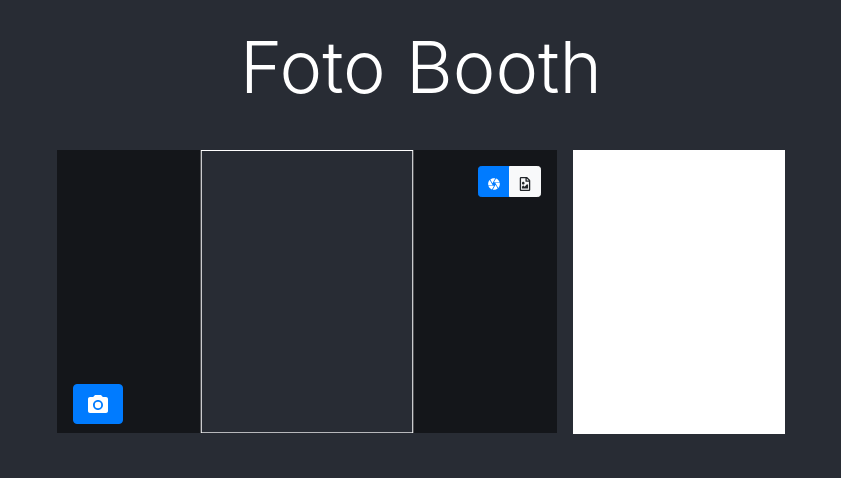
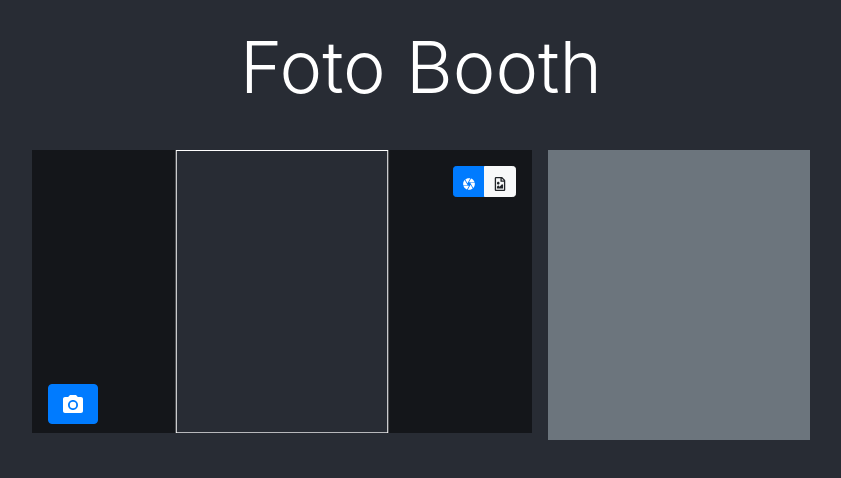
Before and after one commit to shymonb/foto-booth, a React (Create React App) app: page / in a window 1280 px wide. Shown: the top 478 px of the page, without its empty margins (219-1060 px from the left). Built offline with nearby package versions, Linux system fonts and the light colour scheme; no server answers.

Commit message:
Snap output moved to main SnapPhoto component; snap method returns snapped image; other cleanup and small refactors

```diff
--- a/src/App.js
+++ b/src/App.js
@@ -4,6 +4,10 @@ import "./App.css";
 import PhotoSnap from "./PhotoSnap/PhotoSnap";
 
 function App() {
+  const handleSnap = (snap) => {
+    console.log("Image has been snapped: ", snap);
+  };
+
   return (
     <div className="">
       <header className="text-center p-4">
@@ -17,6 +21,7 @@ function App() {
           cropLeft="center"
           cropRatio={0.75}
           cropHeight={1}
+          onSnap={handleSnap}
         />
       </div>
     </div>
--- a/src/PhotoSnap/CamPhoto.js
+++ b/src/PhotoSnap/CamPhoto.js
@@ -103,10 +103,17 @@ const CamPhoto = React.forwardRef(
 
         const data = canvas.toDataURL("image/jpeg");
         dispatch({ type: ACTION_SNAP_TAKEN, data });
+        return {
+          width: w,
+          height: h,
+          previewWidth: crop.w,
+          previewHeight: crop.h,
+          data,
+        };
       } else {
         dispatch({ type: ACTION_SNAP_CLEARED });
       }
-    }, [state, videoCrop]);
+    }, [crop.h, crop.w, state, videoCrop]);
 
     useImperativeHandle(ref, () => ({
       snap,
@@ -114,7 +121,6 @@ const CamPhoto = React.forwardRef(
 
     // draw overlay
     useEffect(() => {
-      console.log("effect draw overlay");
       const canvas = overlayCanvasRef.current;
       const context = canvas.getContext("2d");
 
@@ -142,7 +148,6 @@ const CamPhoto = React.forwardRef(
       if (!state.isStreaming) {
         const videoWidth = videoRef.current?.videoWidth;
         const videoHeight = videoRef.current?.videoHeight;
-        console.log("video size: ", videoWidth, videoHeight);
         const h = Math.floor(videoHeight / (videoWidth / width));
         dispatch({
           type: ACTION_STREAMING_STARTED,
@@ -156,7 +161,6 @@ const CamPhoto = React.forwardRef(
     }, [state.isStreaming, width]);
 
     useEffect(() => {
-      console.log("effect start streaming");
       const videoElement = videoRef?.current;
       const startStreaming = async () => {
         try {
@@ -186,10 +190,8 @@ const CamPhoto = React.forwardRef(
       };
     }, []);
 
-    console.log("Render ", state);
     return (
-      <div className="d-flex justify-content-center" ref={ref}>
-        <div className="position-relative">
+      <div className="position-relative" ref={ref}>
         <video
           ref={videoRef}
           onCanPlay={handleCanPlay}
@@ -203,29 +205,13 @@ const CamPhoto = React.forwardRef(
           ref={overlayCanvasRef}
           width={viewport.w}
           height={viewport.h}
-          />
-        </div>
+        ></canvas>
         <canvas
           className="d-none"
           ref={canvasRef}
           width={video.w}
           height={video.h}
         ></canvas>
-        <div className="photo-snap-output pl-3">
-          <img
-            alt="The screen capture will appear in this box."
-            src={state.snapData}
-            width={crop.w}
-            height={crop.h}
-            className={`${state.snapData ? "d-inline-block" : "d-none"}`}
-          />
-          <div
-            className={`${
-              state.snapData ? "d-none" : "d-inline-block"
-            } bg-white`}
-            style={{ width: crop.w, height: crop.h }}
-          />
-        </div>
       </div>
     );
   }
--- a/src/PhotoSnap/FilePhoto.js
+++ b/src/PhotoSnap/FilePhoto.js
@@ -109,10 +109,17 @@ const FilePhoto = React.forwardRef(
 
         const data = canvas.toDataURL("image/jpeg");
         dispatch({ type: ACTION_SNAP_TAKEN, data });
+        return {
+          width: w,
+          height: h,
+          previewWidth: crop.w,
+          previewHeight: crop.h,
+          data,
+        };
       } else {
         dispatch({ type: ACTION_SNAP_CLEARED });
       }
-    }, [imageCrop, state]);
+    }, [crop.h, crop.w, imageCrop, state]);
 
     useImperativeHandle(ref, () => ({
       snap,
@@ -128,7 +135,6 @@ const FilePhoto = React.forwardRef(
         console.error("Canvas ref is not set");
         return;
       }
-      console.log("image file has changed", file);
 
       const url = URL.createObjectURL(file);
       const img = new Image();
@@ -166,7 +172,6 @@ const FilePhoto = React.forwardRef(
 
     // draw overlay
     useEffect(() => {
-      console.log("effect draw overlay");
       const canvas = overlayCanvasRef.current;
       const context = canvas.getContext("2d");
 
@@ -189,45 +194,29 @@ const FilePhoto = React.forwardRef(
       viewport.w,
     ]);
 
-    console.log("filePhoto: ", state);
     return (
-      <div className="d-flex">
       <div
         ref={ref}
         style={{ width: viewport.w, height: viewport.h }}
-          className="text-dark photo-snap-filebg "
+        className="text-dark photo-snap-filebg position-relative"
       >
+        {image?.url ? (
           <img
             ref={imageRef}
             src={image.url}
             width={image.pw}
             height={image.ph}
-            alt="obrazek"
+            alt=""
             className="position-relative"
             style={{ top: image.py, left: image.px }}
           />
+        ) : null}
         <canvas
           className="photo-snap-overlay"
           ref={overlayCanvasRef}
           width={viewport.w}
           height={viewport.h}
-          />
-        </div>
-        <div className="photo-snap-output pl-3">
-          <img
-            alt="The screen capture will appear in this box."
-            src={state.snapData}
-            width={crop.w}
-            height={crop.h}
-            className={`${state.snapData ? "d-inline-block" : "d-none"}`}
-          />
-          <div
-            className={`${
-              state.snapData ? "d-none" : "d-inline-block"
-            } bg-white`}
-            style={{ width: crop.w, height: crop.h }}
-          />
-        </div>
+        ></canvas>
         <canvas className="border d-none" ref={canvasRef}></canvas>
       </div>
     );
--- a/src/PhotoSnap/PhotoSnap.css
+++ b/src/PhotoSnap/PhotoSnap.css
@@ -2,6 +2,14 @@
   position: absolute;
   top: 0;
   left: 0;
+}
+
+.photo-snap-output > .photo-snap-placeholder {
+  background-color: var(--gray);
+}
+
+.photo-snap-image-name {
+  background-color: rgba(0, 0, 0, 0.5);
 }
 
 .photo-snap-top-left {
@@ -14,6 +22,12 @@
   position: absolute;
   bottom: 0;
   left: 0;
+}
+
+.photo-snap-bottom-right {
+  position: absolute;
+  bottom: 0;
+  right: 0;
 }
 
 .photo-snap-uploader {
--- a/src/PhotoSnap/PhotoSnap.js
+++ b/src/PhotoSnap/PhotoSnap.js
@@ -1,4 +1,4 @@
-import React, { useState, useRef, useCallback } from "react";
+import React, { useState, useRef, useCallback, useEffect } from "react";
 import PropTypes from "prop-types";
 import { MdPhotoCamera, MdCamera } from "react-icons/md";
 import { FaRegFileImage, FaUpload } from "react-icons/fa";
@@ -12,6 +12,14 @@ import "./PhotoSnap.css";
 const MODE_CAMERA = "camera";
 const MODE_FILE = "file";
 
+const DEFAULT_SNAP = {
+  data: null,
+  width: 0,
+  height: 0,
+};
+
+const DEFAULT_SNAP_RATIO = 0.7;
+
 const PhotoSnap = ({
   initialMode,
   width,
@@ -20,26 +28,36 @@ const PhotoSnap = ({
   cropWidth,
   cropHeight,
   cropRatio,
+  onSnap,
 }) => {
   const imageSourceRef = useRef(null);
   const fileUploaderRef = useRef(null);
   const [mode, setMode] = useState(initialMode);
   const [imageFile, setImageFile] = useState(null);
-  console.log("PhotoSnap");
+  const [snap, setSnap] = useState(DEFAULT_SNAP);
 
-  const handleTakePicture = useCallback((ev) => {
+  const handleTakePicture = useCallback(
+    (ev) => {
       if (imageSourceRef.current) {
-      imageSourceRef.current.snap();
+        const s = imageSourceRef.current.snap();
+        setSnap(s);
+        if (typeof onSnap === "function") {
+          onSnap(s);
+        }
       }
       ev.preventDefault();
-  }, []);
+    },
+    [onSnap]
+  );
 
   const handleCameraModeClick = useCallback(() => {
     setMode(MODE_CAMERA);
+    setSnap(DEFAULT_SNAP);
   }, [setMode]);
 
   const handleFileModeClick = useCallback(() => {
     setMode(MODE_FILE);
+    setSnap(DEFAULT_SNAP);
   }, [setMode]);
 
   const handleFileSelect = useCallback((ev) => {
@@ -54,7 +72,6 @@ const PhotoSnap = ({
   };
 
   const renderFileUpload = () => {
-    console.log("file upload");
     return (
       <FileUploader
         triggerInput={triggerInput}
@@ -69,8 +86,9 @@ const PhotoSnap = ({
   };
 
   return (
-    <div className="photo-snap position-relative">
-      <div className="">
+    <div className="photo-snap d-flex">
+      <div className="photo-snap-source">
+        <div className="phot-snap-source-inner position-relative">
           {mode === MODE_CAMERA ? (
             <CamPhoto
               ref={imageSourceRef}
@@ -123,7 +141,7 @@ const PhotoSnap = ({
             className="photo-snap-bottom-left text-white d-flex"
             style={{ width }}
           >
-          <div className="flex-grow-1 text-left align-bottom">
+            <div className="text-left align-bottom">
               <Button
                 variant="primary"
                 className="m-3"
@@ -132,7 +150,35 @@ const PhotoSnap = ({
                 <MdPhotoCamera className="h4 mb-0" />
               </Button>
             </div>
+            <div className="flex-grow-1 text-center">
+              {mode === MODE_FILE && imageFile?.name ? (
+                <span className="d-inline-block mt-4 text-white h6 rounded photo-snap-image-name px-2 py-1">
+                  {imageFile?.name}
+                </span>
+              ) : null}
             </div>
+            <div className="w-25"></div>
+          </div>
+        </div>
+      </div>
+      <div className="photo-snap-output pl-3 position-relative">
+        <img
+          alt="The screen capture will appear in this box."
+          src={snap?.data}
+          width={snap?.previewWidth}
+          height={snap?.previewHeight}
+          className={`${snap?.data ? "d-inline-block" : "d-none"}`}
+        />
+        <div
+          className={`${
+            snap?.data ? "d-none" : "d-block"
+          } photo-snap-placeholder`}
+          style={{
+            width:
+              snap?.previewWidth || width * (cropRatio * DEFAULT_SNAP_RATIO),
+            height: snap?.previewHeight || "100%",
+          }}
+        />
       </div>
     </div>
   );
@@ -151,6 +197,7 @@ PhotoSnap.propTypes = {
   cropWidth: PropTypes.number,
   cropHeight: PropTypes.number,
   cropRatio: PropTypes.number,
+  onSnap: PropTypes.func,
 };
 
 export default PhotoSnap;
```
Lines whose indentation alone changed are shown as unchanged.
